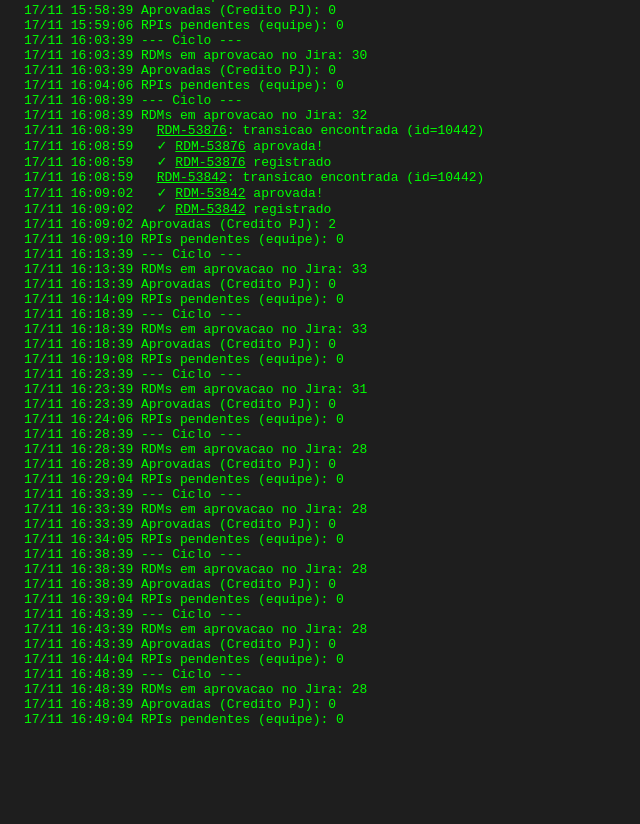
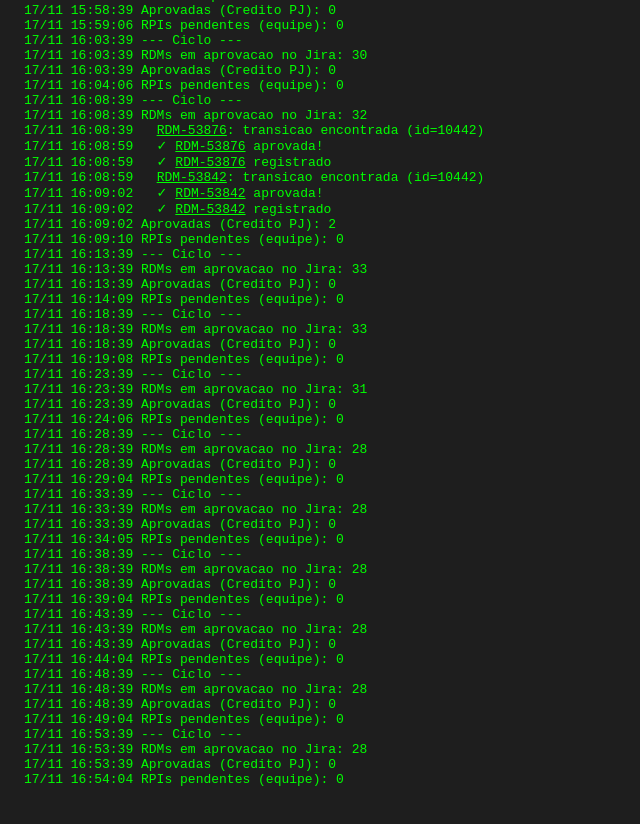
Before and after one commit to andersonamfreita/rdm-aprovados, a plain HTML site: page log.html in a window 1280 px wide. Shown: the part 5935-6759 px from the top of the page, without its empty margins (0-640 px from the left). Before the commit the page ends 6699 px from the top, so only its background shows below. Drawn offline with Linux system fonts and the light colour scheme.

Commit message:
Atualiza log.html

```diff
--- a/log.html
+++ b/log.html
@@ -2866,6 +2866,10 @@
 </span><span data-dia="2026-11-17">17/11 16:48:39 RDMs em aprovacao no Jira: 28
 </span><span data-dia="2026-11-17">17/11 16:48:39 Aprovadas (Credito PJ): 0
 </span><span data-dia="2026-11-17">17/11 16:49:04 RPIs pendentes (equipe): 0
+</span><span data-dia="2026-11-17">17/11 16:53:39 --- Ciclo ---
+</span><span data-dia="2026-11-17">17/11 16:53:39 RDMs em aprovacao no Jira: 28
+</span><span data-dia="2026-11-17">17/11 16:53:39 Aprovadas (Credito PJ): 0
+</span><span data-dia="2026-11-17">17/11 16:54:04 RPIs pendentes (equipe): 0
 </span><span id="sem-eventos">Nenhum evento neste dia.</span></pre><script>
 const seletor = document.getElementById('dia-log');
 function filtrarDia() {
```
